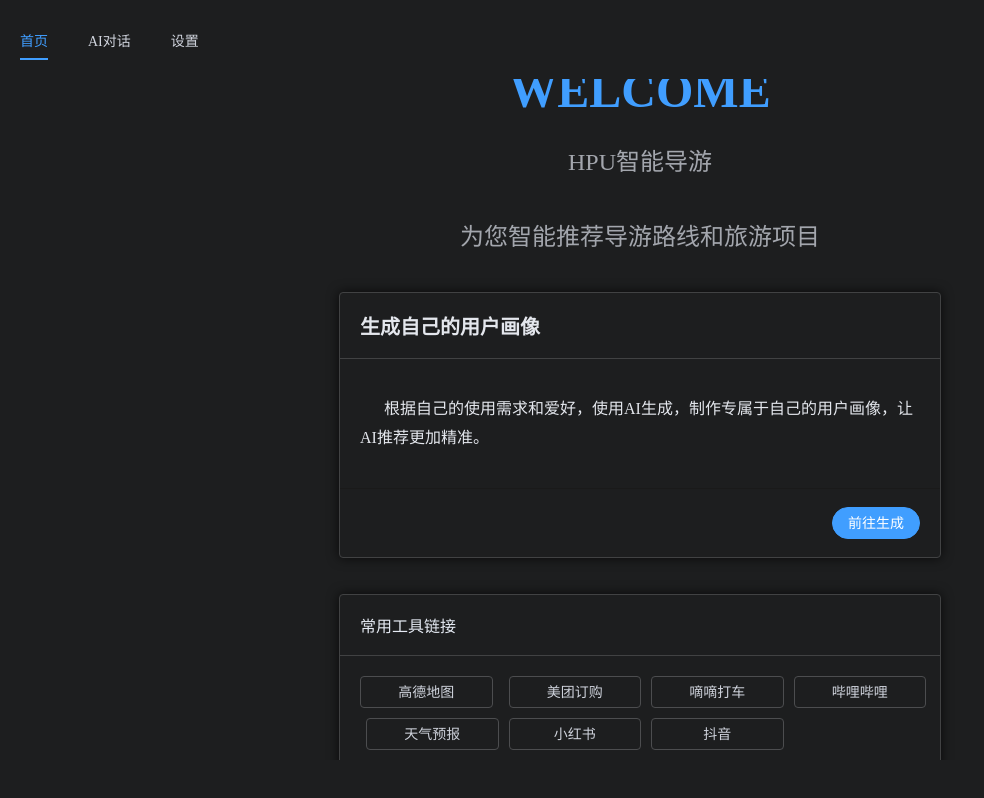
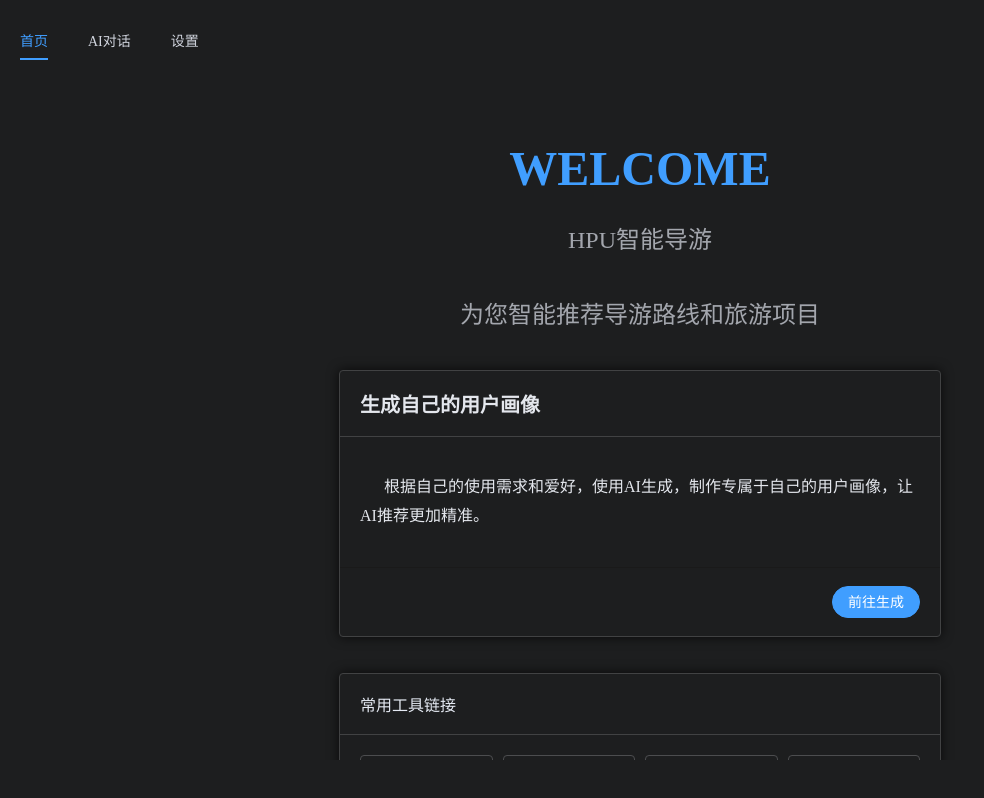
Before and after one commit to Murchey/hpu-guider-agent, a Vue app: page / in a window 1280 px wide. Shown: the whole page, without its empty margins (0-984 px from the left). Built offline with nearby package versions, Linux system fonts and the light colour scheme.

Commit message:
修复页面展示不全问题、修复按钮对齐问题

```diff
--- a/src/App.vue
+++ b/src/App.vue
@@ -87,6 +87,8 @@ html.dark, html.dark body {
   padding: 20px;
   box-sizing: border-box;
   background: var(--el-bg-color-page);
+  overflow-y: auto;
+  overflow-x: hidden;
 }
 
 .demo-tabs .el-tab-pane {
--- a/src/components/IndexPage.vue
+++ b/src/components/IndexPage.vue
@@ -175,10 +175,12 @@ const handleConfirm = () => {
 
 .index-page {
   width: 100%;
-  height: 100%;
+  min-height: 100%;
   display: flex;
-  justify-content: center;
+  flex-direction: column;
+  justify-content: flex-start;
   align-items: center;
+  padding: 10px 0;
 }
 
 .welcome-container {
@@ -221,6 +223,10 @@ const handleConfirm = () => {
   width: 100%;
 }
 
+.button-grid .el-button + .el-button {
+  margin-left: 0;
+}
+
 .feature-card .el-card__body p {
   font-size: 16px;
   line-height: 1.8;
```
